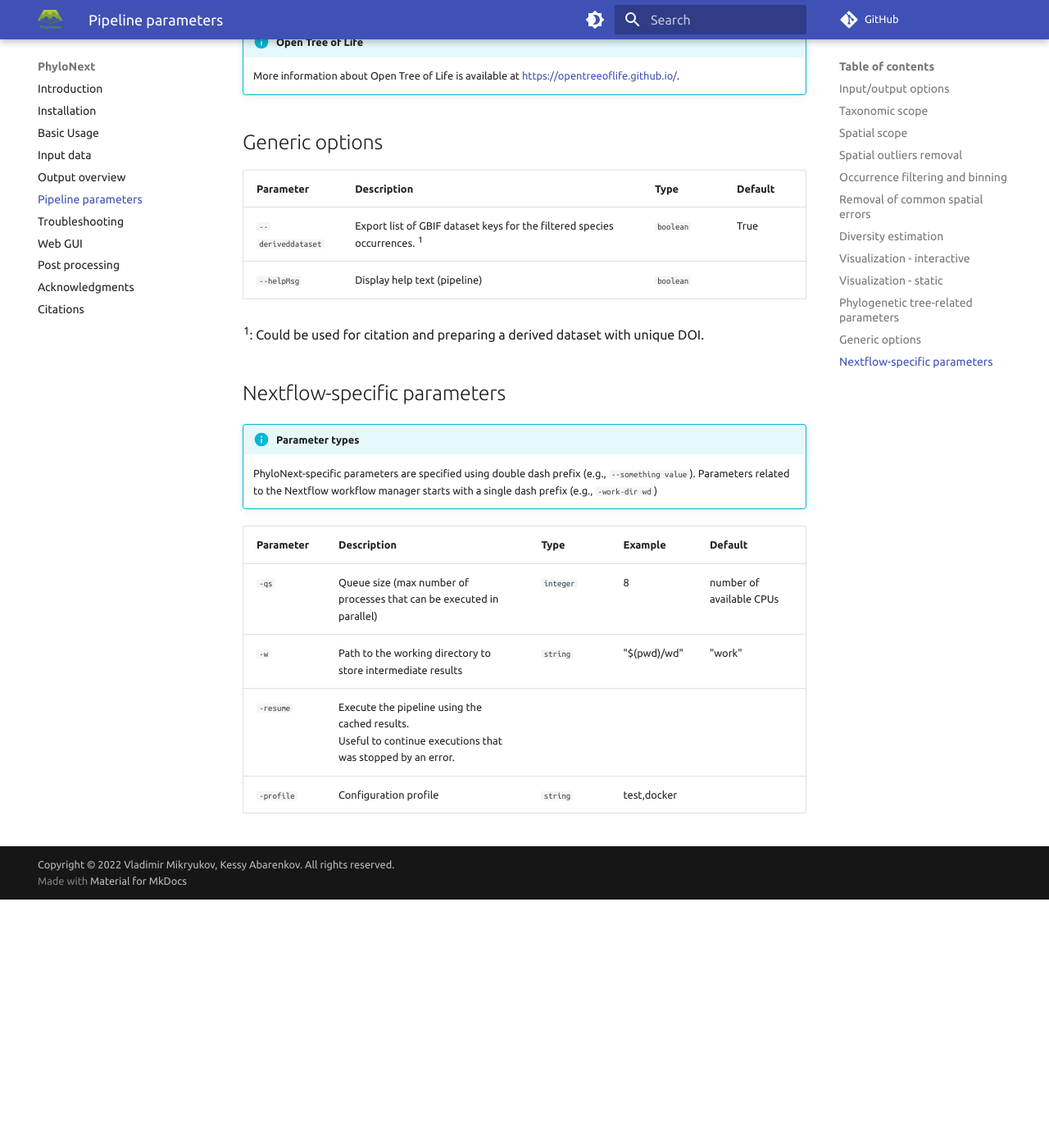
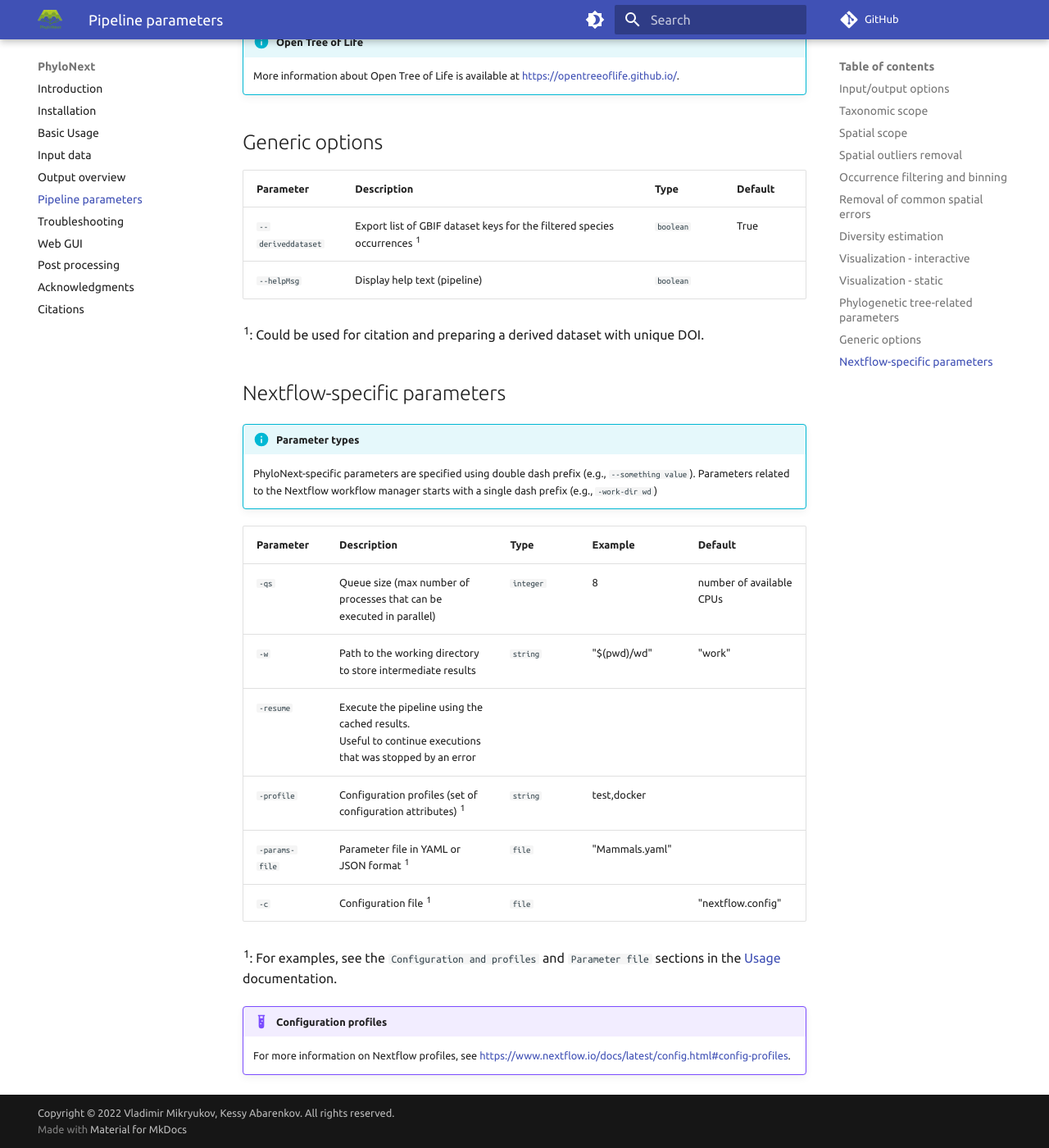
Before and after one commit to vmikk/phylonext_manual, an MkDocs documentation site: the page built from docs/parameters.md, in a window 1280 px wide and 1400 px high, scrolled down 11628 px. Shown: the whole window at 82% size. Built offline with MkDocs 1.6.1 and Material for MkDocs 9.7.7, drawn with Linux system fonts in a browser that asks for light colours; comment, search, counter and statistics services are not loaded; before the commit the page ends 12725 px from its top, so only the background shows below that.

Commit message:
params - add profile and config params

```diff
--- a/docs/parameters.md
+++ b/docs/parameters.md
@@ -345,7 +345,7 @@ Interactive visualization depends on [Leaflet library](https://leafletjs.com/).
 
 | Parameter          | Description                                                                | Type      | Default |
 | ------------------ | -------------------------------------------------------------------------- | --------- | ------- |
-| `--deriveddataset` | Export list of GBIF dataset keys for the filtered species occurrences. ^1^ | `boolean` | True    |
+| `--deriveddataset` | Export list of GBIF dataset keys for the filtered species occurrences ^1^  | `boolean` | True    |
 | `--helpMsg`        | Display help text (pipeline)                                               | `boolean` |         |
 
 ^1^: Could be used for citation and preparing a derived dataset with unique DOI.
@@ -357,9 +357,17 @@ Interactive visualization depends on [Leaflet library](https://leafletjs.com/).
     Parameters related to the Nextflow workflow manager starts with a single dash prefix (e.g., `-work-dir wd`)
 
 
-| Parameter  | Description                                                                                                   | Type      | Example     | Default                  |
-| ---------- | ------------------------------------------------------------------------------------------------------------- | --------- | ----------- | ------------------------ |
-| `-qs`      | Queue size (max number of processes that can be executed in parallel)                                         | `integer` | 8           | number of available CPUs |
-| `-w`       | Path to the working directory to store intermediate results                                                   | `string`  | "$(pwd)/wd" | "work"                   |
-| `-resume`  | Execute the pipeline using the cached results.<br>Useful to continue executions that was stopped by an error. |           |             |                          |
-| `-profile` | Configuration profile                                                                                         | `string`  | test,docker |                          |
+| Parameter      | Description                                                                                                  | Type      | Example        | Default                  |
+| -------------- | ------------------------------------------------------------------------------------------------------------ | --------- | -------------- | ------------------------ |
+| `-qs`          | Queue size (max number of processes that can be executed in parallel)                                        | `integer` | 8              | number of available CPUs |
+| `-w`           | Path to the working directory to store intermediate results                                                  | `string`  | "$(pwd)/wd"    | "work"                   |
+| `-resume`      | Execute the pipeline using the cached results.<br>Useful to continue executions that was stopped by an error |           |                |                          |
+| `-profile`     | Configuration profiles (set of configuration attributes) ^1^                                                 | `string`  | test,docker    |                          |
+| `-params-file` | Parameter file in YAML or JSON format ^1^                                                                    | `file`    | "Mammals.yaml" |                          |
+| `-c`           | Configuration file ^1^                                                                                       | `file`    |                | "nextflow.config"        |
+
+^1^:
+    For examples, see the `Configuration and profiles` and `Parameter file` sections in the [Usage](usage.md) documentation.
+
+!!! example "Configuration profiles"
+    For more information on Nextflow profiles, see [https://www.nextflow.io/docs/latest/config.html#config-profiles](https://www.nextflow.io/docs/latest/config.html#config-profiles).
```
